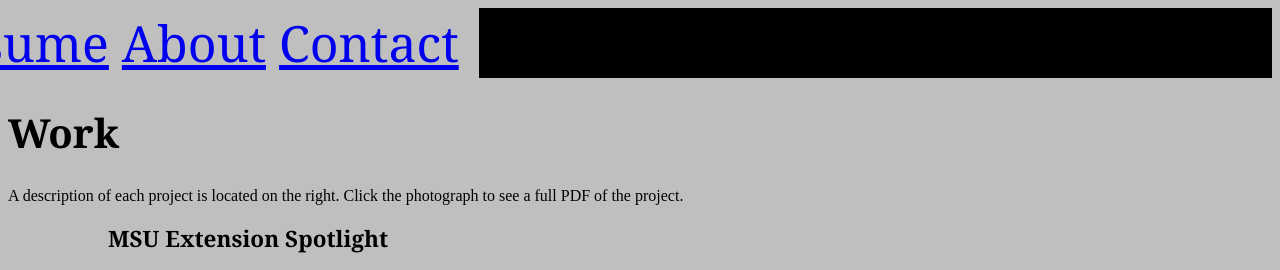
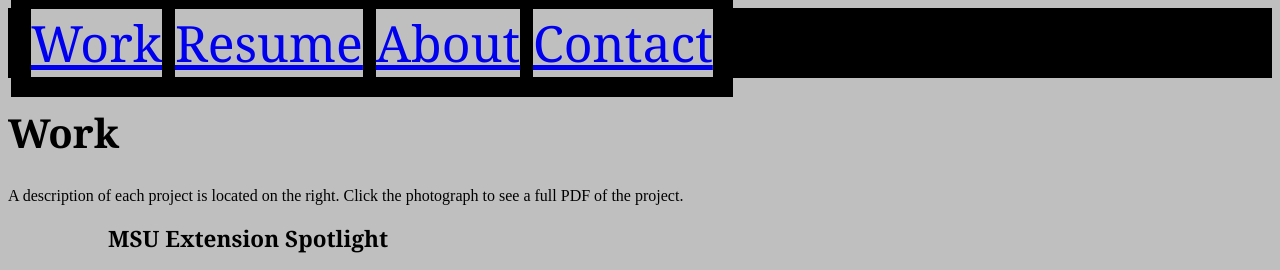
Before and after one commit to katienicpon/katienicpon.github.io, a plain HTML site: page index.html in a window 1280 px wide. Shown: the top 270 px of the page. Drawn offline with Linux system fonts and the light colour scheme.

Commit message:
Update stylesheet.css

```diff
--- a/stylesheet.css
+++ b/stylesheet.css
@@ -11,11 +11,9 @@
 #navbar {
 	height: 100px
 	width: 100%;
-	background-color:black;
 	border: 1px solid black;
-	top:10px;
-	left:50%;
-	margin-left:-254px;
+	background-color: black;
+
 
 }
 
@@ -28,6 +26,7 @@
 	text-decoration: none;
 	display: inline;
 	padding: 20px;
+	background-color: black;
 }
 
 a:hover {
```
